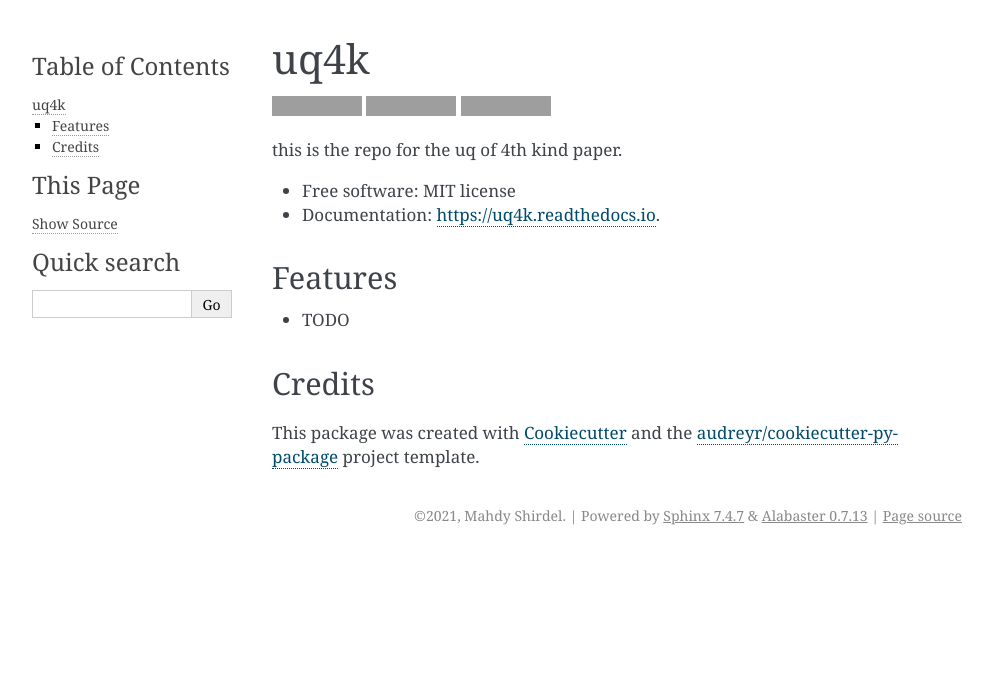
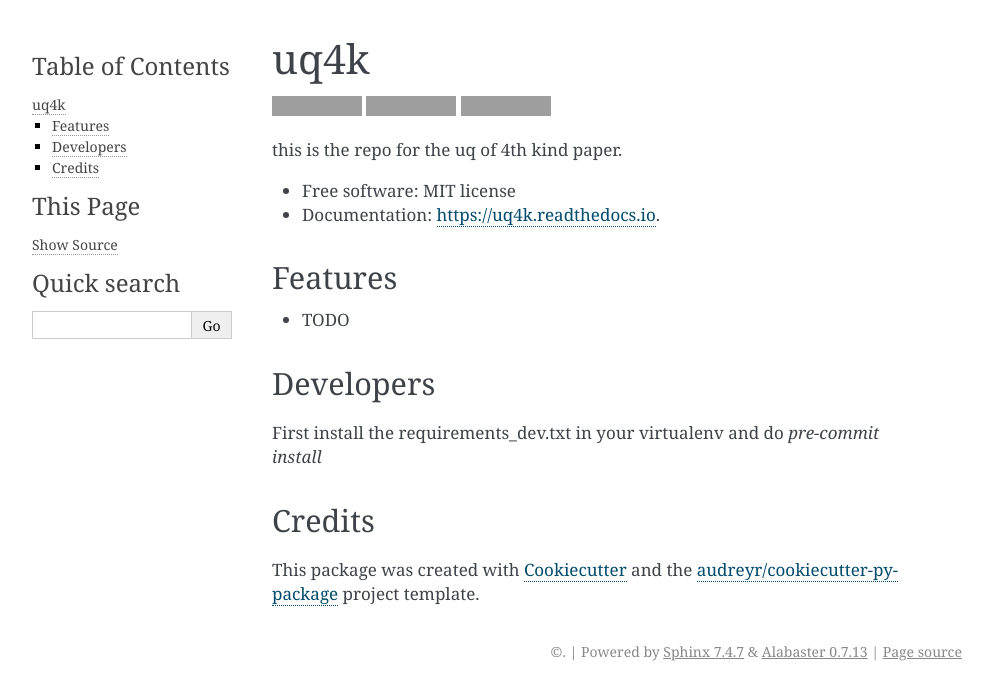
Before and after one commit to JPLMLIA/UQ4K, a Sphinx documentation site: the page built from docs/readme.rst, in a window 1280 px wide. Shown: the top 700 px of the page, without its empty margins (148-1141 px from the left). Built offline with Sphinx 7.4.7, drawn with Linux system fonts in a browser that asks for light colours; pages that are not in the unit, such as notebooks, are missing from menus; grey boxes are pictures that could not be loaded.

Commit message:
pre-commit hook initial setup

```diff
--- a/README.rst
+++ b/README.rst
@@ -28,6 +28,11 @@ Features
 
 * TODO
 
+Developers
+----------
+First install the requirements_dev.txt in your virtualenv and do `pre-commit install`
+
+
 Credits
 -------
 
--- a/docs/conf.py
+++ b/docs/conf.py
@@ -1,3 +1,4 @@
+"""
 #!/usr/bin/env python
 #
 # uq4k documentation build configuration file, created by
@@ -12,16 +13,20 @@
 # All configuration values have a default; values that are commented out
 # serve to show the default.
 
-# If extensions (or modules to document with autodoc) are in another
+# If EXTENSIONS (or modules to document with autodoc) are in another
 # directory, add these directories to sys.path here. If the directory is
 # relative to the documentation root, use os.path.abspath to make it
 # absolute, like shown here.
 #
+
+"""
 import os
 import sys
+
+import uq4k
+
 sys.path.insert(0, os.path.abspath('..'))
 
-import uq4k
 
 # -- General configuration ---------------------------------------------
 
@@ -30,52 +35,52 @@ import uq4k
 # needs_sphinx = '1.0'
 
 # Add any Sphinx extension module names here, as strings. They can be
-# extensions coming with Sphinx (named 'sphinx.ext.*') or your custom ones.
-extensions = ['sphinx.ext.autodoc', 'sphinx.ext.viewcode']
+# EXTENSIONS coming with Sphinx (named 'sphinx.ext.*') or your custom ones.
+EXTENSIONS = ['sphinx.ext.autodoc', 'sphinx.ext.viewcode']
 
 # Add any paths that contain templates here, relative to this directory.
-templates_path = ['_templates']
+TEMPLATES_PATH = ['_templates']
 
 # The suffix(es) of source filenames.
 # You can specify multiple suffix as a list of string:
 #
-# source_suffix = ['.rst', '.md']
-source_suffix = '.rst'
+# SOURCE_SUFFIX = ['.rst', '.md']
+SOURCE_SUFFIX = '.rst'
 
 # The master toctree document.
-master_doc = 'index'
+MASTER_DOC = 'index'
 
-# General information about the project.
-project = 'uq4k'
-copyright = "2021, Mahdy Shirdel"
-author = "Mahdy Shirdel"
+# General information about the PROJECT.
+PROJECT = 'uq4k'
+COPYRIGHT = "2021, Mahdy Shirdel"
+AUTHOR = "Mahdy Shirdel"
 
-# The version info for the project you're documenting, acts as replacement
-# for |version| and |release|, also used in various other places throughout
+# The version info for the PROJECT you're documenting, acts as replacement
+# for |version| and |RELEASE|, also used in various other places throughout
 # the built documents.
 #
 # The short X.Y version.
-version = uq4k.__version__
+VERSION = uq4k.__version__
 # The full version, including alpha/beta/rc tags.
-release = uq4k.__version__
+RELEASE = uq4k.__version__
 
-# The language for content autogenerated by Sphinx. Refer to documentation
-# for a list of supported languages.
+# The LANGUAGE for content autogenerated by Sphinx. Refer to documentation
+# for a list of supported LANGUAGEs.
 #
 # This is also used if you do content translation via gettext catalogs.
-# Usually you set "language" from the command line for these cases.
-language = None
+# Usually you set "LANGUAGE" from the command line for these cases.
+LANGUAGE = None
 
 # List of patterns, relative to source directory, that match files and
 # directories to ignore when looking for source files.
-# This patterns also effect to html_static_path and html_extra_path
-exclude_patterns = ['_build', 'Thumbs.db', '.DS_Store']
+# This patterns also effect to HTML_STATIC_PATH and html_extra_path
+EXCLUDE_PATTERNS = ['_build', 'Thumbs.db', '.DS_Store']
 
 # The name of the Pygments (syntax highlighting) style to use.
-pygments_style = 'sphinx'
+PYGMENTS_STYLE = 'sphinx'
 
 # If true, `todo` and `todoList` produce output, else they produce nothing.
-todo_include_todos = False
+TODO_INCLUDE_TODOS = False
 
 
 # -- Options for HTML output -------------------------------------------
@@ -83,77 +88,71 @@ todo_include_todos = False
 # The theme to use for HTML and HTML Help pages.  See the documentation for
 # a list of builtin themes.
 #
-html_theme = 'alabaster'
+HTML_THEME = 'alabaster'
 
 # Theme options are theme-specific and customize the look and feel of a
 # theme further.  For a list of options available for each theme, see the
 # documentation.
 #
-# html_theme_options = {}
+# HTML_THEME_options = {}
 
 # Add any paths that contain custom static files (such as style sheets) here,
 # relative to this directory. They are copied after the builtin static files,
 # so a file named "default.css" will overwrite the builtin "default.css".
-html_static_path = ['_static']
+HTML_STATIC_PATH = ['_static']
 
 
 # -- Options for HTMLHelp output ---------------------------------------
 
 # Output file base name for HTML help builder.
-htmlhelp_basename = 'uq4kdoc'
+HTMLHELP_BASENAME = 'uq4kdoc'
 
 
 # -- Options for LaTeX output ------------------------------------------
 
-latex_elements = {
+LATEX_ELEMENTS = {
     # The paper size ('letterpaper' or 'a4paper').
     #
     # 'papersize': 'letterpaper',
-
     # The font size ('10pt', '11pt' or '12pt').
     #
     # 'pointsize': '10pt',
-
     # Additional stuff for the LaTeX preamble.
     #
     # 'preamble': '',
-
     # Latex figure (float) alignment
     #
     # 'figure_align': 'htbp',
 }
 
 # Grouping the document tree into LaTeX files. List of tuples
-# (source start file, target name, title, author, documentclass
+# (source start file, target name, title, AUTHOR, documentclass
 # [howto, manual, or own class]).
-latex_documents = [
-    (master_doc, 'uq4k.tex',
-     'uq4k Documentation',
-     'Mahdy Shirdel', 'manual'),
+LATEX_DOCUMENTS = [
+    (MASTER_DOC, 'uq4k.tex', 'uq4k Documentation', 'Mahdy Shirdel', 'manual'),
 ]
 
 
 # -- Options for manual page output ------------------------------------
 
 # One entry per manual page. List of tuples
-# (source start file, name, description, authors, manual section).
-man_pages = [
-    (master_doc, 'uq4k',
-     'uq4k Documentation',
-     [author], 1)
-]
+# (source start file, name, description, AUTHORs, manual section).
+MAN_PAGES = [(MASTER_DOC, 'uq4k', 'uq4k Documentation', [AUTHOR], 1)]
 
 
 # -- Options for Texinfo output ----------------------------------------
 
 # Grouping the document tree into Texinfo files. List of tuples
-# (source start file, target name, title, author,
+# (source start file, target name, title, AUTHOR,
 #  dir menu entry, description, category)
-texinfo_documents = [
-    (master_doc, 'uq4k',
-     'uq4k Documentation',
-     author,
-     'uq4k',
-     'One line description of project.',
-     'Miscellaneous'),
+TEXINFO_DOCUMENTS = [
+    (
+        MASTER_DOC,
+        'uq4k',
+        'uq4k Documentation',
+        AUTHOR,
+        'uq4k',
+        'One line description of PROJECT.',
+        'Miscellaneous',
+    ),
 ]
```
Also changed, not shown: setup.py (+5 -3 lines), .pre-commit-config.yaml, 1 other file.
